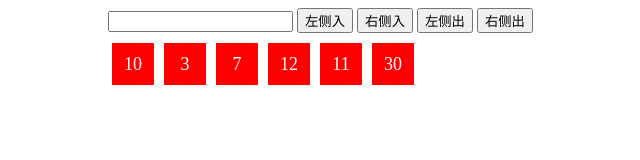
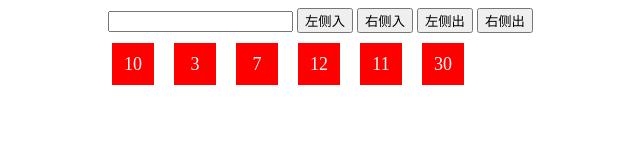
Before and after one commit to tian-Sun/ifeWill, a plain HTML site: page task_18/task_18.html in a window 1280 px wide. Shown: the whole page, without its empty margins (82-722 px from the left). Drawn offline with Linux system fonts and the light colour scheme.

Commit message:
more happy

```diff
--- a/task_18/task_18.css
+++ b/task_18/task_18.css
@@ -5,13 +5,12 @@
 
 .queue {
 	margin-left: -6px;
-	margin-top: 10px;
 }
 
 .queue span {
 	display: inline-block;
 	float: left;
-	margin-left: 10px;
+	margin: 10px;
 	width: 42px;
 	height: 42px;
 	background-color: red;
```
